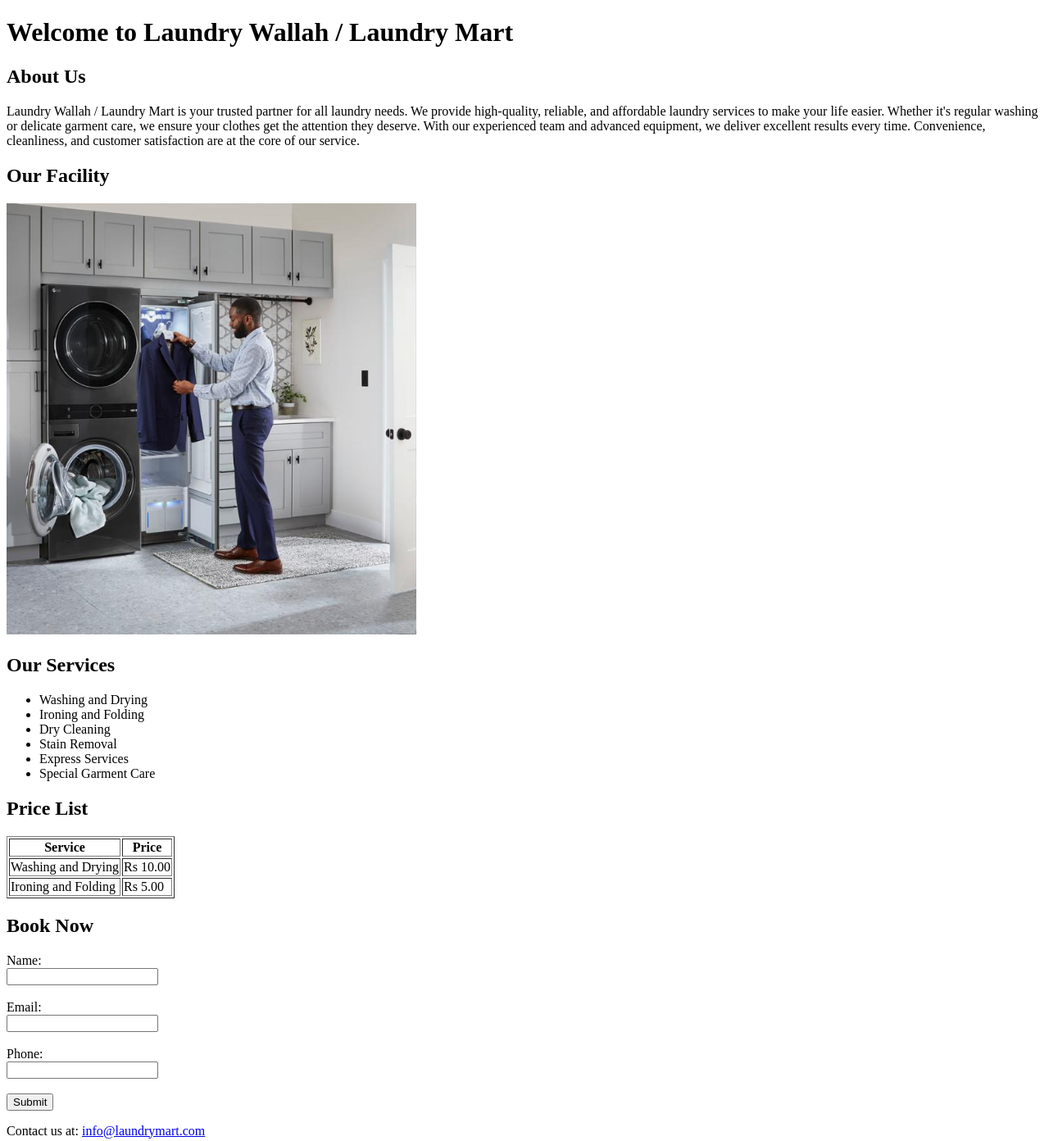
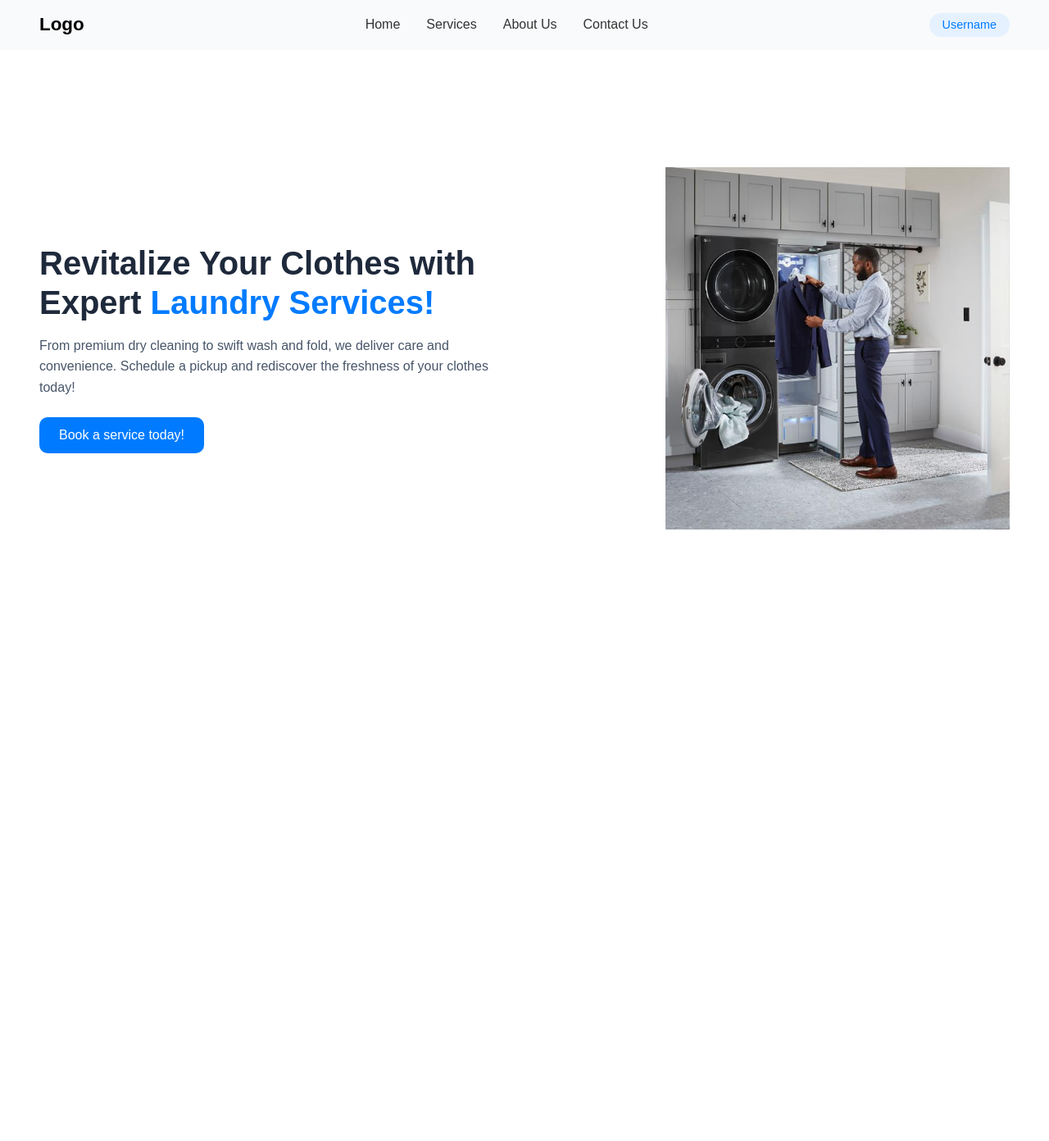
Before and after one commit to Soluzon/demo, a plain HTML site: page index.html in a window 1280 px wide. Shown: the whole page at 82% size. After the commit the page ends 800 px from the top, so only its background shows below. Drawn offline with Linux system fonts and the light colour scheme.

Commit message:
Update index.html

```diff
--- a/index.html
+++ b/index.html
@@ -1,75 +1,160 @@
 <!DOCTYPE html>
 <html lang="en">
 <head>
-    <meta charset="UTF-8">
-    <title>Laundry Walla / Laundry Mart</title>
+  <meta charset="UTF-8" />
+  <meta name="viewport" content="width=device-width, initial-scale=1.0" />
+  <title>Laundry Services</title>
+  <style>
+    * {
+      margin: 0;
+      padding: 0;
+      box-sizing: border-box;
+      font-family: Arial, sans-serif;
+    }
+
+    body {
+      background-color: #ffffff;
+    }
+
+    /* Navbar */
+    nav {
+      display: flex;
+      justify-content: space-between;
+      align-items: center;
+      padding: 1rem 3rem;
+      background-color: #f9fafb;
+    }
+
+    .logo {
+      font-size: 1.4rem;
+      font-weight: bold;
+    }
+
+    .nav-links {
+      display: flex;
+      gap: 2rem;
+      list-style: none;
+    }
+
+    .nav-links li {
+      cursor: pointer;
+      color: #333;
+      font-size: 1rem;
+      transition: color 0.3s;
+    }
+
+    .nav-links li:hover {
+      color: #007bff;
+    }
+
+    .username-btn {
+      background-color: #e5f1ff;
+      color: #007bff;
+      padding: 0.4rem 1rem;
+      border-radius: 9999px;
+      border: none;
+      font-size: 0.9rem;
+      cursor: pointer;
+      font-weight: 500;
+    }
+
+    /* Hero Section */
+    .hero {
+      display: flex;
+      align-items: center;
+      justify-content: space-between;
+      height: calc(100vh - 72px);
+      padding: 0 3rem;
+    }
+
+    .hero-text {
+      max-width: 50%;
+    }
+
+    .hero-text h1 {
+      font-size: 2.5rem;
+      font-weight: bold;
+      line-height: 1.2;
+      color: #1e293b;
+    }
+
+    .hero-text h1 span {
+      color: #007bff;
+    }
+
+    .hero-text p {
+      margin-top: 1rem;
+      color: #475569;
+      font-size: 1rem;
+      line-height: 1.6;
+    }
+
+    .hero-text button {
+      margin-top: 1.5rem;
+      background-color: #007bff;
+      color: white;
+      padding: 0.8rem 1.5rem;
+      font-size: 1rem;
+      border: none;
+      border-radius: 10px;
+      cursor: pointer;
+      transition: background-color 0.3s;
+    }
+
+    .hero-text button:hover {
+      background-color: #0056b3;
+    }
+
+    .hero img {
+      width: 420px;
+      height: auto;
+    }
+
+    @media (max-width: 900px) {
+      .hero {
+        flex-direction: column;
+        text-align: center;
+        padding: 2rem;
+        height: auto;
+      }
+
+      .hero-text {
+        max-width: 100%;
+      }
+
+      .hero img {
+        margin-top: 2rem;
+        width: 300px;
+      }
+    }
+  </style>
 </head>
 <body>
+  <!-- Navbar -->
+  <nav>
+    <div class="logo">Logo</div>
+    <ul class="nav-links">
+      <li>Home</li>
+      <li>Services</li>
+      <li>About Us</li>
+      <li>Contact Us</li>
+    </ul>
+    <button class="username-btn">Username</button>
+  </nav>
 
-    <!-- Header Section -->
-    <h1>Welcome to Laundry Wallah / Laundry Mart</h1>
-
-    <!-- About Section -->
-    <h2>About Us</h2>
-    <p>
-        Laundry Wallah / Laundry Mart is your trusted partner for all laundry needs.
-        We provide high-quality, reliable, and affordable laundry services to make your life easier.
-        Whether it's regular washing or delicate garment care, we ensure your clothes get the attention they deserve.
-        With our experienced team and advanced equipment, we deliver excellent results every time.
-        Convenience, cleanliness, and customer satisfaction are at the core of our service.
-    </p>
-
-    <!-- Image Section -->
-    <h2>Our Facility</h2>
-    <img src="laundry.jpeg" alt="Laundry Image" width="500">
-
-    <!-- Services Section -->
-    <h2>Our Services</h2>
-    <ul>
-        <li>Washing and Drying</li>
-        <li>Ironing and Folding</li>
-        <li>Dry Cleaning</li>
-        <li>Stain Removal</li>
-        <li>Express Services</li>
-        <li>Special Garment Care</li>
-    </ul>
-
-    <!-- Price List Section -->
-    <h2>Price List</h2>
-    <table border="1">
-        <tr>
-            <th>Service</th>
-            <th>Price</th>
-        </tr>
-        <tr>
-            <td>Washing and Drying</td>
-            <td>Rs 10.00</td>
-        </tr>
-        <tr>
-            <td>Ironing and Folding</td>
-            <td>Rs 5.00</td>
-        </tr>
-    </table>
-
-    <!-- Book Now Section -->
-    <h2>Book Now</h2>
-    <form action="#" method="post">
-        <label for="name">Name:</label><br>
-        <input type="text" id="name" name="name" required><br><br>
-
-        <label for="email">Email:</label><br>
-        <input type="email" id="email" name="email" required><br><br>
-
-        <label for="phone">Phone:</label><br>
-        <input type="tel" id="phone" name="phone" required><br><br>
-
-        <input type="submit" value="Submit">
-    </form>
-
-    <!-- Footer Section -->
-    <footer>
-        <p>Contact us at: <a href="mailto:info@laundrymart.com">info@laundrymart.com</a></p>
-    </footer>
-
+  <!-- Hero Section -->
+  <section class="hero">
+    <div class="hero-text">
+      <h1>
+        Revitalize Your Clothes with Expert <span>Laundry Services!</span>
+      </h1>
+      <p>
+        From premium dry cleaning to swift wash and fold, we deliver care and convenience.
+        Schedule a pickup and rediscover the freshness of your clothes today!
+      </p>
+      <button>Book a service today!</button>
+    </div>
+    <img src="laundry.jpeg" alt="Laundry Machine" />
+  </section>
 </body>
 </html>
```
